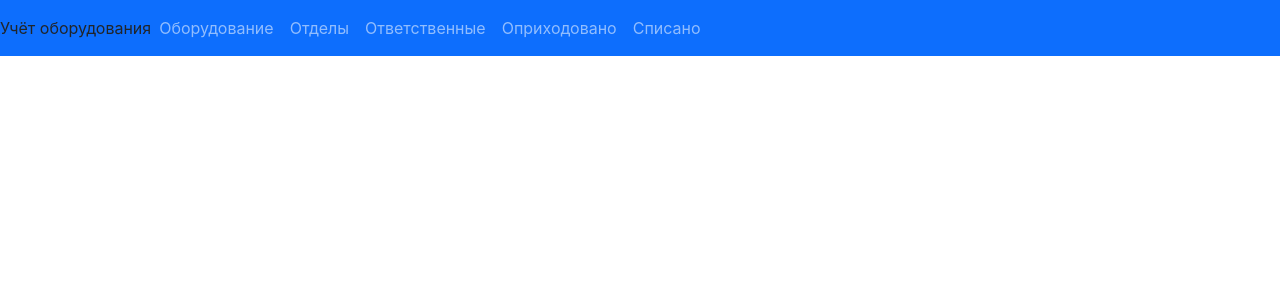
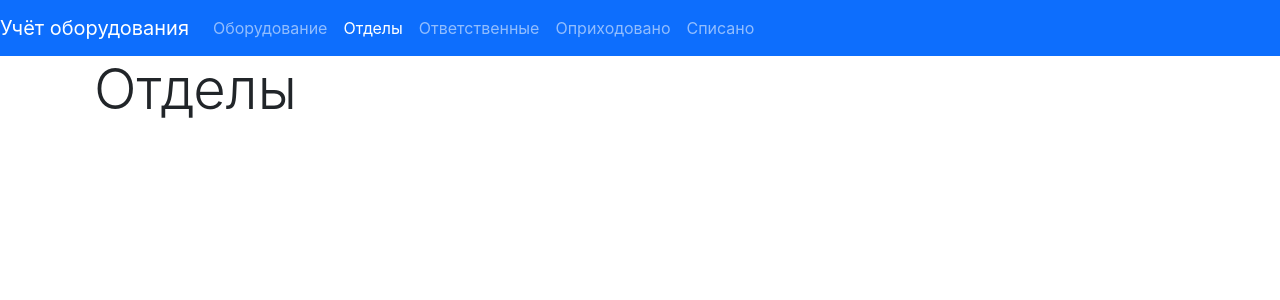
Before and after one commit to SergeyShabalin/equipment_accounting, a React (Create React App) app: page /department in a window 1280 px wide. Shown: the top 300 px of the page. Built offline with nearby package versions, Linux system fonts and the light colour scheme.

Commit message:
создал страницы

```diff
--- a/src/App.js
+++ b/src/App.js
@@ -2,10 +2,12 @@ import React from 'react'
 import {BrowserRouter, Route, Switch} from 'react-router-dom'
 
 import {Navbar} from "./components/Navbar";
-import {Home} from "./pages/home";
-import {About} from "./pages/About";
-import {Profile} from "./pages/Profile";
 
+import {Archive} from "./pages/archive";
+import {Department} from "./pages/department";
+import {Devices} from "./pages/devices";
+import {Registered} from "./pages/registered";
+import {Worker} from "./pages/worker";
 
 
 function App() {
@@ -16,9 +18,11 @@ function App() {
                     <div className="container pt-0">
 
                         <Switch>
-                            <Route path="/" exact component={Home}/>
-                            <Route path="/about" component={About}/>
-                            <Route path="/profile/:name" component={Profile}/>
+                            <Route path="/archive" component={Archive}/>
+                            <Route path="/department" component={Department}/>
+                            <Route path="/devices" component={Devices}/>
+                            <Route path="/registered" component={Registered}/>
+                            <Route path="/worker" component={Worker}/>
                         </Switch>
                     </div>
                 </BrowserRouter>
--- a/src/components/Navbar.js
+++ b/src/components/Navbar.js
@@ -3,8 +3,8 @@ import {NavLink} from "react-router-dom";
 
 export const Navbar = () => (
 
-    <nav className="navbar navbar-dark  bg-primary bg-opacity-78 navbar-expand-lg">
-        <div className="navbar-expand">
+    <nav className="navbar navbar-dark  bg-primary   navbar-expand-lg">
+        <div className="navbar-brand" >
             Учёт оборудования
         </div>
         <ul className="navbar-nav">
@@ -14,7 +14,7 @@ export const Navbar = () => (
             </li>
 
             <li className="nav-item">
-                <NavLink to="/about" className="nav-link">Отделы</NavLink>
+                <NavLink to="/department" className="nav-link">Отделы</NavLink>
             </li>
 
             <li className="nav-item">
@@ -29,5 +29,6 @@ export const Navbar = () => (
                 <NavLink to="/archive" className="nav-link">Списано</NavLink>
             </li>
         </ul>
+
     </nav>
 )
--- /dev/null
+++ b/src/components/department.js
@@ -0,0 +1 @@
+import React from 'react'
--- a/src/pages/About.js
+++ /dev/null
@@ -1,12 +0,0 @@
-import React from 'react'
-
-export const About = () => {
-    return (
-        <div className="jumbotron">
-            <div className="container">
-                <h1 className="display-4">Информация</h1>
-                <p className="lead">Версия приложения: <strong>1.0.0</strong></p>
-            </div>
-        </div>
-    )
-}
--- a/src/pages/Profile.js
+++ /dev/null
@@ -1,11 +0,0 @@
-import React from 'react'
-
-export const Profile = ()=>{
-    return (
-
-        <div>
-            <h1>Profile Page</h1>
-        </div>
-    )
-
-}
--- /dev/null
+++ b/src/pages/archive.js
@@ -0,0 +1,12 @@
+import React from 'react'
+
+export const Archive = () => {
+    return (
+        <div className="jumbotron">
+            <div className="container">
+                <h1 className="display-4">Архив</h1>
+
+            </div>
+        </div>
+    )
+}
--- /dev/null
+++ b/src/pages/department.js
@@ -0,0 +1,12 @@
+import React from 'react'
+
+export const Department = () => {
+    return (
+        <div className="jumbotron">
+            <div className="container">
+                <h1 className="display-4">Отделы</h1>
+
+            </div>
+        </div>
+    )
+}
--- /dev/null
+++ b/src/pages/devices.js
@@ -0,0 +1,12 @@
+import React from 'react'
+
+export const Devices = () => {
+    return (
+        <div className="jumbotron">
+            <div className="container">
+                <h1 className="display-4">Оборудование</h1>
+
+            </div>
+        </div>
+    )
+}
--- a/src/pages/home.js
+++ b/src/pages/home.js
@@ -9,7 +9,7 @@ export const Home = () => {
         <Fragment>
 
 
-            <div className="row">
+            <div className="devices">
 
                 <h1>home</h1>
 
--- /dev/null
+++ b/src/pages/registered.js
@@ -0,0 +1,12 @@
+import React from 'react'
+
+export const Registered = () => {
+    return (
+        <div className="jumbotron">
+            <div className="container">
+                <h1 className="display-4">Оприходовано</h1>
+
+            </div>
+        </div>
+    )
+}
--- /dev/null
+++ b/src/pages/worker.js
@@ -0,0 +1,11 @@
+import React from 'react'
+
+export const Worker = () => {
+    return (
+        <div className="jumbotron">
+            <div className="container">
+                <h1 className="display-4">Ответственные</h1>
+            </div>
+        </div>
+    )
+}
```
Also changed, not shown: src/components/home.js (deleted, +0 -10 lines).
